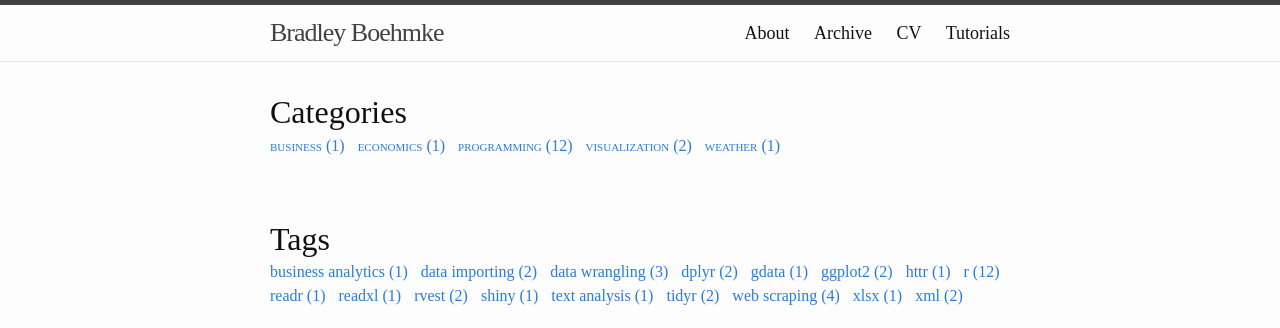
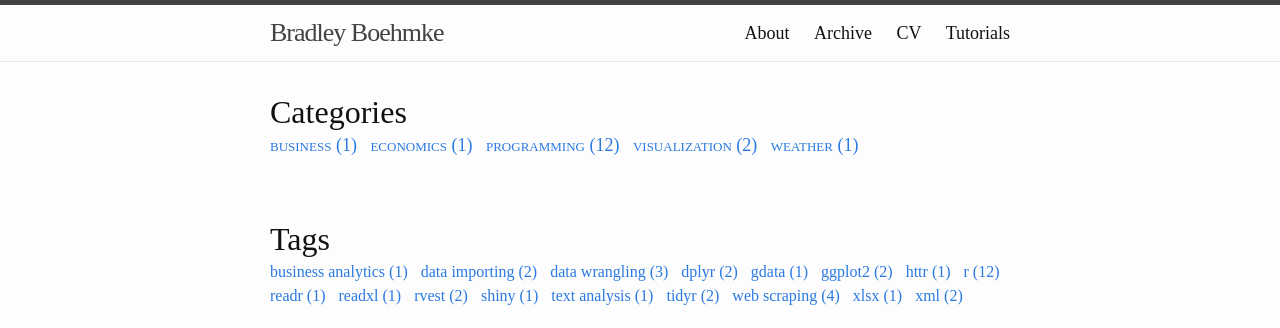
Before and after one commit to bradleyboehmke/bradleyboehmke, a Jekyll site: the page built from archivebycategory.md, in a window 1280 px wide. Shown: the top 328 px of the page. Built offline with Jekyll 4.4.1, drawn with Linux system fonts in a browser that asks for light colours.

Commit message:
Update archivebycategory.md

```diff
--- a/archivebycategory.md
+++ b/archivebycategory.md
@@ -11,7 +11,7 @@ sitemap: false
     {% for category in categories %}
      <span class="site-category">
         <a href="#{{ category | first | slugify }}">
-               <font size="3" style="font-variant: small-caps"> {{ category[0] | replace:'-', ' ' }} ({{ category | last | size }}) </font>
+               <font size="4" style="font-variant: small-caps"> {{ category[0] | replace:'-', ' ' }} ({{ category | last | size }}) </font>
         </a>
         &nbsp;
     </span>
```
